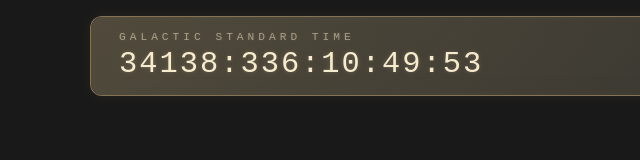
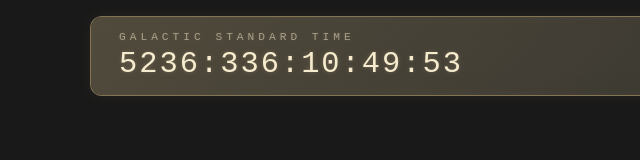
Before and after one commit to 3211/GST-Clock, a website: page index.html in a window 1280 px wide. Shown: the full height of the page, 0-640 px from the left. Drawn offline with Linux system fonts and the light colour scheme.

Commit message:
Update index.html
changed gst from 32113 years to 3211, no biggie

```diff
--- a/index.html
+++ b/index.html
@@ -111,7 +111,7 @@
     <script>
       function updateGST() {
         const d = new Date();
-        const baseYear = d.getFullYear() + 32113;
+        const baseYear = d.getFullYear() + 3211;
 
         const day = String(
           Math.floor((d - new Date(d.getFullYear(), 0, 0)) / 86400000)
```
